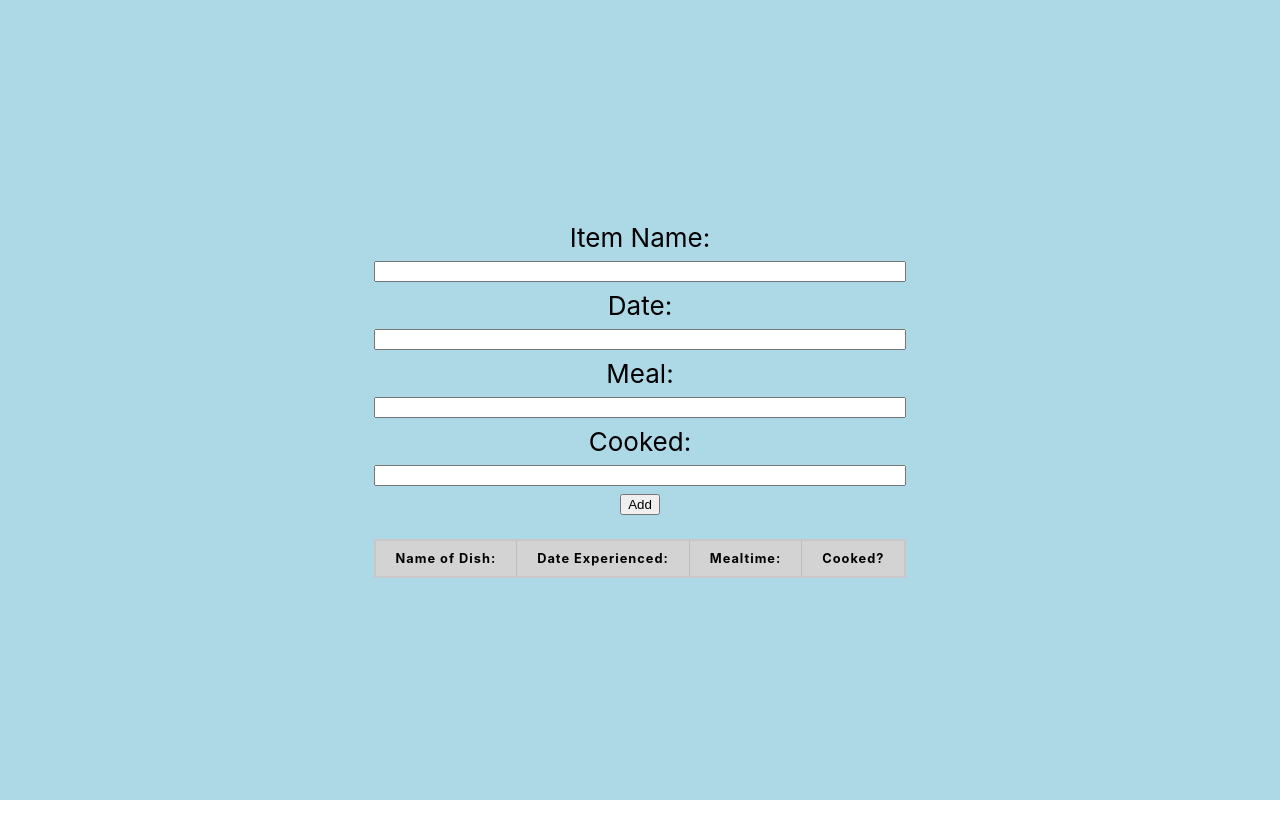
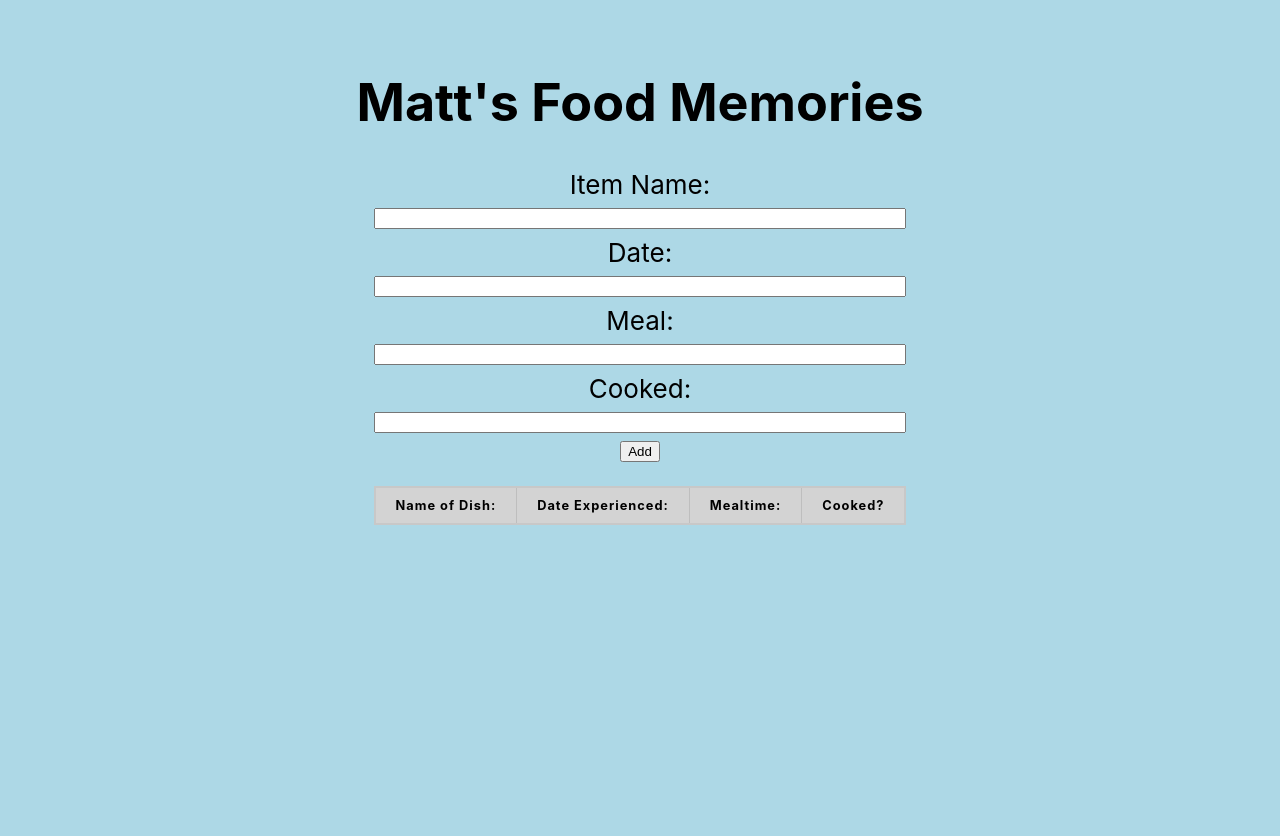
Before and after one commit to matthewaching/recipe-generator, a React (Create React App) app: page / in a window 1280 px wide. Before the commit the page ends 800 px from the top, so only its background shows below. Built offline with nearby package versions, Linux system fonts and the light colour scheme.

Commit message:
Add title for page

```diff
--- a/src/App.css
+++ b/src/App.css
@@ -5,9 +5,9 @@
   display: flex;
   flex-direction: column;
   align-items: center;
-  justify-content: center;
   font-size: calc(10px + 2vmin);
   color: black;
+  padding-top: 36px;
 }
 
 table {
--- a/src/App.js
+++ b/src/App.js
@@ -1,9 +1,11 @@
 import "./App.css";
 import InputList from "./components/InputList/InputList";
+import Title from "./components/Title/Title";
 
 function App() {
   return (
     <div className="App">
+      <Title />
       <InputList />
     </div>
   );
--- /dev/null
+++ b/src/components/Title/Title.js
@@ -0,0 +1,8 @@
+function Title() {
+  return (
+    <div className="title-container">
+      <h1 className="title">Matt&apos;s Food Memories</h1>
+    </div>
+  );
+}
+export default Title;
```
